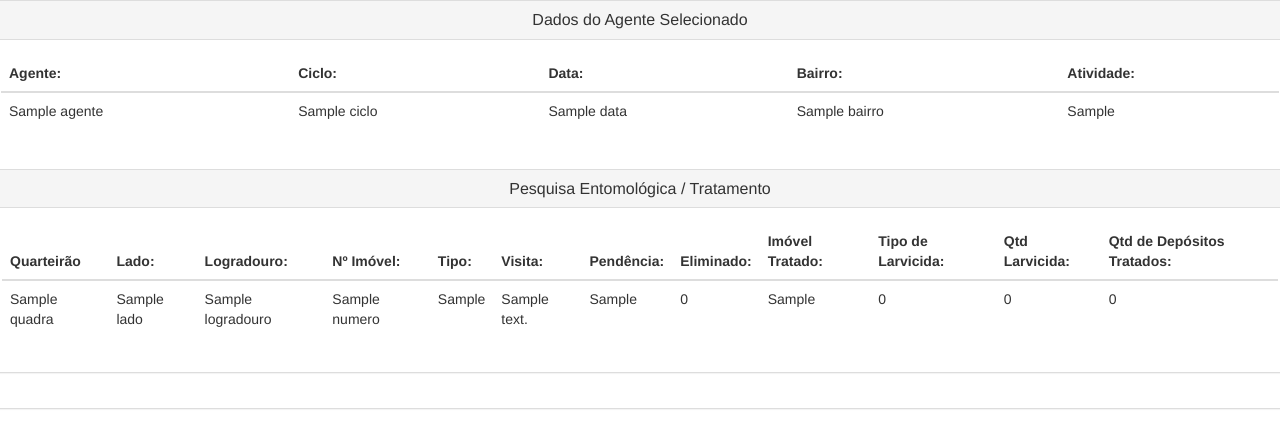
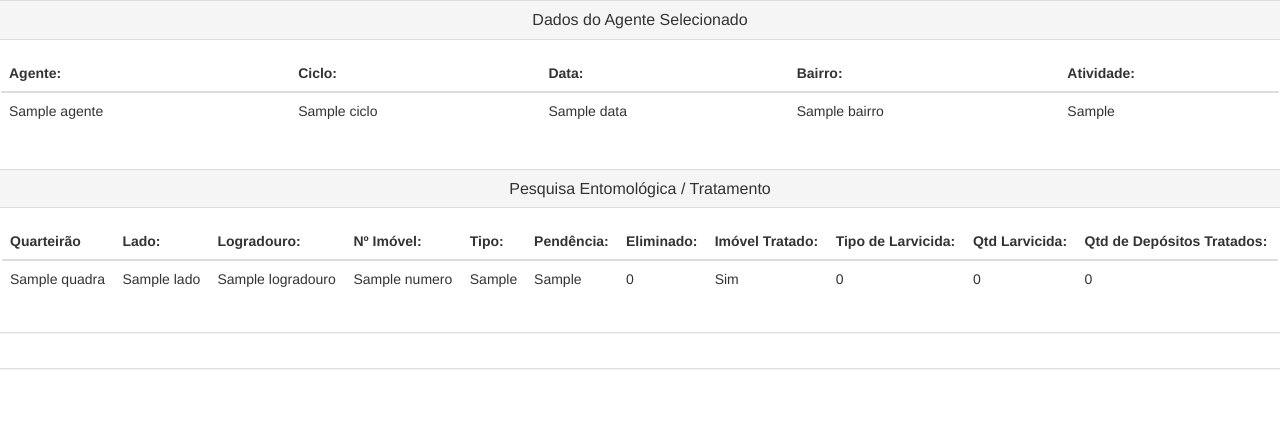
Before and after one commit to JuniorLucena/siade-server, a Django app: template siade/relatorios/templates/relatorios/d1_imprimir.html in a window 1280 px wide. Shown: the top 448 px of the page. Run offline with Django 3.2, Linux system fonts and the light colour scheme; the template is opened without the code that fills it: most values are stand-ins (such as "Sample title", 1, 10 or a date in 2020); some libraries are stand-ins or nearby versions.

Commit message:
Bug de verdadeiro e falso relatorio D1 - Pronto

```diff
--- a/siade/relatorios/templates/relatorios/d1_imprimir.html
+++ b/siade/relatorios/templates/relatorios/d1_imprimir.html
@@ -66,7 +66,6 @@
 													<th>Logradouro:</th>
 													<th>Nº Imóvel:</th>
 													<th>Tipo:</th>
-													<th>Visita:</th>
 													<th>Pendência:</th>
 													<th>Eliminado:</th>
 													<th>Imóvel Tratado:</th>
@@ -83,10 +82,9 @@
 													<td>{{ visitas_do_agente.imovel.lado.logradouro }}</td>
 													<td>{{ visitas_do_agente.imovel.numero }}</td>
 													<td>{{ visitas_do_agente.get_tipo_display }}</td>
-													<td>{{ visitas_do_agente.visita }}</td>
 													<td>{{ visitas_do_agente.get_pendencia_display }}</td>
 													<td>{{ visitas_do_agente.depositos_eliminados|default:'0' }}</td>
-													<td>{{ visitas_do_agente.imovel_tratado|default:'0' }}</td>
+													<td>{{ visitas_do_agente.imovel_tratado|yesno:"Sim,Não" }}</td>
 													<td>{{ visitas_do_agente.larvicida|default:'0' }}</td>
 													<td>{{ visitas_do_agente.qtd_larvicida|default:'0' }}</td>
 													<td>{{ visitas_do_agente.depositos_tratados|default:'0' }}</td>
```
